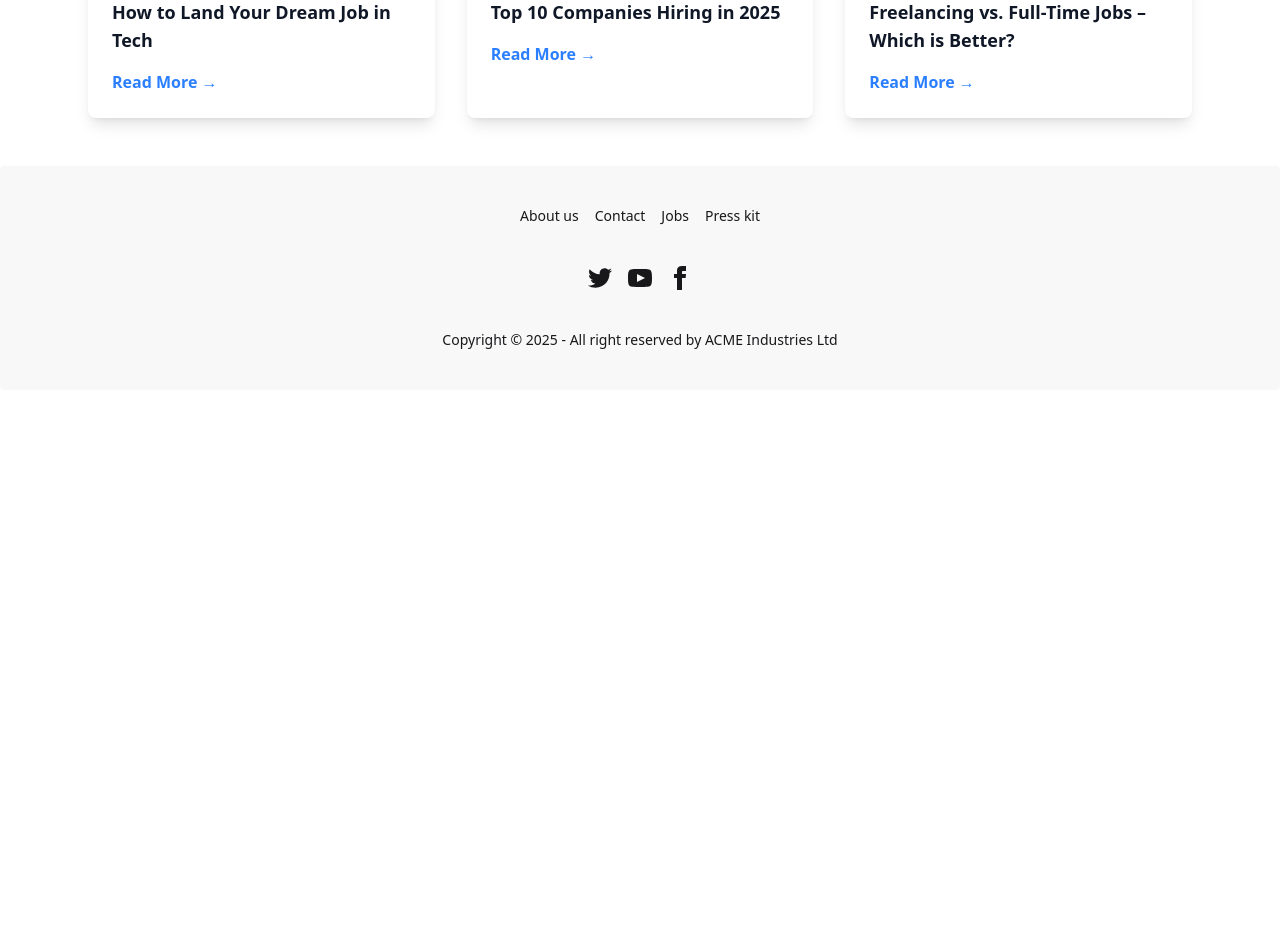
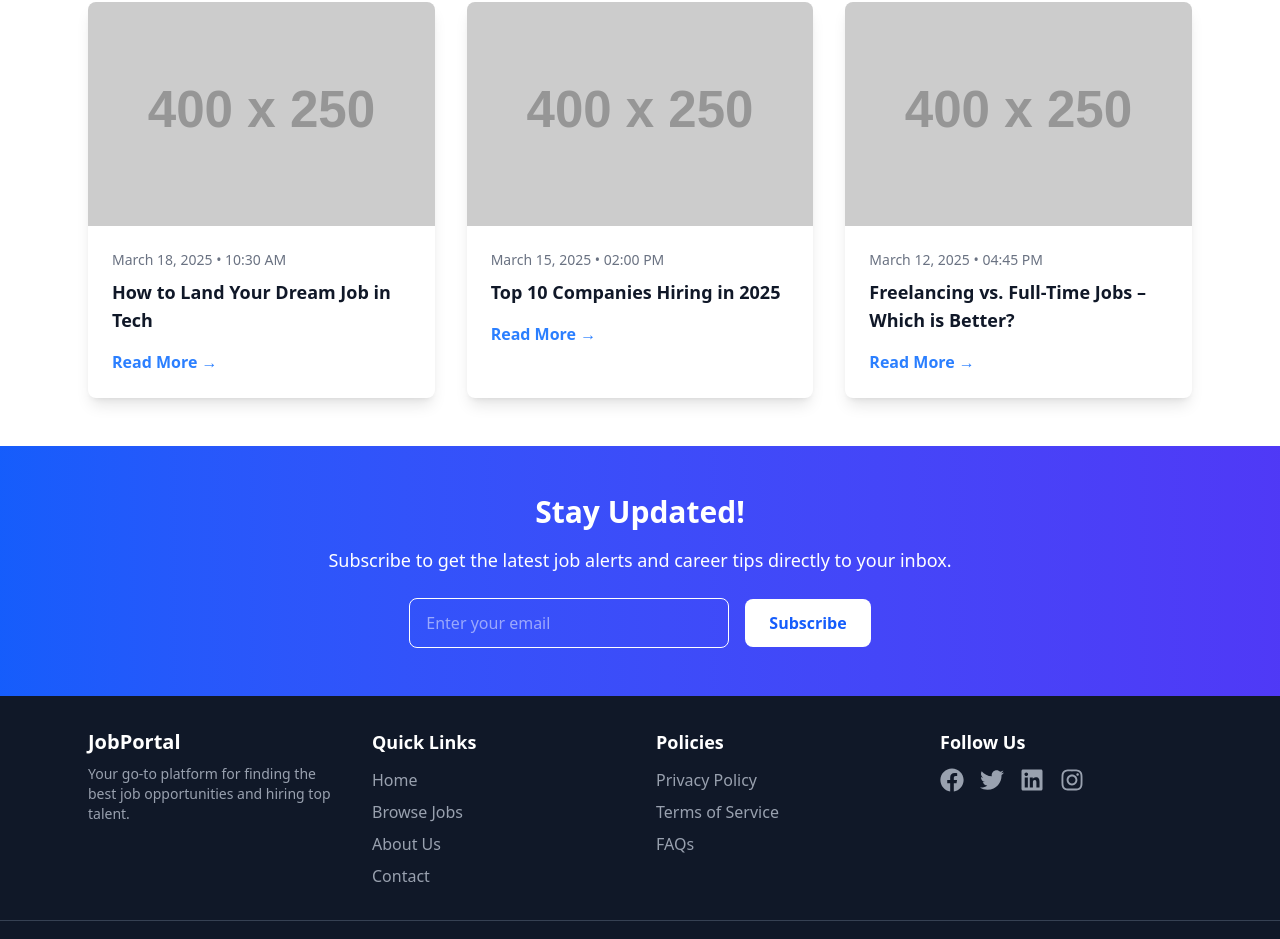
Before and after one commit to Nadimmo/Job-Portal-Client-side-, a React (Vite) app: page / in a window 1280 px wide. Shown: the part 3836-4775 px from the top of the page. Before the commit the page ends 4226 px from the top, so only its background shows below. Built offline with nearby package versions, Linux system fonts and the light colour scheme.

Commit message:
added CTA , newslettersignup and update footer

```diff
--- /dev/null
+++ b/src/Components/CTAForEmployers/CTAForEmployers.jsx
@@ -0,0 +1,22 @@
+import React from "react";
+
+const CTAForEmployers = () => {
+  return (
+    <section className="py-12 bg-gradient-to-r from-blue-600 to-indigo-600 text-white text-center">
+      <div className="max-w-4xl mx-auto px-6">
+        <h2 className="text-3xl font-bold mb-4">Hire Top Talent Today!</h2>
+        <p className="text-lg mb-6">
+          Post a job and connect with thousands of skilled professionals ready to join your team.
+        </p>
+        <a
+          href="/post-job"
+          className="bg-white text-blue-600 font-semibold py-3 px-6 rounded-full text-lg transition duration-300 hover:bg-gray-200 hover:text-blue-700"
+        >
+          Post a Job
+        </a>
+      </div>
+    </section>
+  );
+};
+
+export default CTAForEmployers;
--- a/src/Components/Footer/Footer.jsx
+++ b/src/Components/Footer/Footer.jsx
@@ -1,56 +1,57 @@
-import React from 'react'
+import React from "react";
+import { FaFacebook, FaTwitter, FaLinkedin, FaInstagram } from "react-icons/fa";
 
 const Footer = () => {
     return (
-        <footer className="footer footer-horizontal footer-center bg-base-200 text-base-content rounded p-10">
-            <nav className="grid grid-flow-col gap-4">
-                <a className="link link-hover">About us</a>
-                <a className="link link-hover">Contact</a>
-                <a className="link link-hover">Jobs</a>
-                <a className="link link-hover">Press kit</a>
-            </nav>
-            <nav>
-                <div className="grid grid-flow-col gap-4">
-                    <a>
-                        <svg
-                            xmlns="http://www.w3.org/2000/svg"
-                            width="24"
-                            height="24"
-                            viewBox="0 0 24 24"
-                            className="fill-current">
-                            <path
-                                d="M24 4.557c-.883.392-1.832.656-2.828.775 1.017-.609 1.798-1.574 2.165-2.724-.951.564-2.005.974-3.127 1.195-.897-.957-2.178-1.555-3.594-1.555-3.179 0-5.515 2.966-4.797 6.045-4.091-.205-7.719-2.165-10.148-5.144-1.29 2.213-.669 5.108 1.523 6.574-.806-.026-1.566-.247-2.229-.616-.054 2.281 1.581 4.415 3.949 4.89-.693.188-1.452.232-2.224.084.626 1.956 2.444 3.379 4.6 3.419-2.07 1.623-4.678 2.348-7.29 2.04 2.179 1.397 4.768 2.212 7.548 2.212 9.142 0 14.307-7.721 13.995-14.646.962-.695 1.797-1.562 2.457-2.549z"></path>
-                        </svg>
-                    </a>
-                    <a>
-                        <svg
-                            xmlns="http://www.w3.org/2000/svg"
-                            width="24"
-                            height="24"
-                            viewBox="0 0 24 24"
-                            className="fill-current">
-                            <path
-                                d="M19.615 3.184c-3.604-.246-11.631-.245-15.23 0-3.897.266-4.356 2.62-4.385 8.816.029 6.185.484 8.549 4.385 8.816 3.6.245 11.626.246 15.23 0 3.897-.266 4.356-2.62 4.385-8.816-.029-6.185-.484-8.549-4.385-8.816zm-10.615 12.816v-8l8 3.993-8 4.007z"></path>
-                        </svg>
-                    </a>
-                    <a>
-                        <svg
-                            xmlns="http://www.w3.org/2000/svg"
-                            width="24"
-                            height="24"
-                            viewBox="0 0 24 24"
-                            className="fill-current">
-                            <path
-                                d="M9 8h-3v4h3v12h5v-12h3.642l.358-4h-4v-1.667c0-.955.192-1.333 1.115-1.333h2.885v-5h-3.808c-3.596 0-5.192 1.583-5.192 4.615v3.385z"></path>
-                        </svg>
-                    </a>
+        <footer className="bg-gray-900 text-white py-8 ">
+            <div className="max-w-6xl mx-auto px-6 grid grid-cols-1 sm:grid-cols-2 md:grid-cols-4 gap-8">
+                {/* Section 1: Logo & Description */}
+                <div>
+                    <h2 className="text-xl font-bold">JobPortal</h2>
+                    <p className="text-sm text-gray-400 mt-2">
+                        Your go-to platform for finding the best job opportunities and hiring top talent.
+                    </p>
                 </div>
-            </nav>
-            <aside>
-                <p>Copyright © {new Date().getFullYear()} - All right reserved by ACME Industries Ltd</p>
-            </aside>
+
+                {/* Section 2: Quick Links */}
+                <div>
+                    <h3 className="text-lg font-semibold mb-3">Quick Links</h3>
+                    <ul className="space-y-2 text-gray-400">
+                        <li><a href="/" className="hover:text-blue-400">Home</a></li>
+                        <li><a href="/jobs" className="hover:text-blue-400">Browse Jobs</a></li>
+                        <li><a href="/about" className="hover:text-blue-400">About Us</a></li>
+                        <li><a href="/contact" className="hover:text-blue-400">Contact</a></li>
+                    </ul>
+                </div>
+
+                {/* Section 3: Policies */}
+                <div>
+                    <h3 className="text-lg font-semibold mb-3">Policies</h3>
+                    <ul className="space-y-2 text-gray-400">
+                        <li><a href="/privacy-policy" className="hover:text-blue-400">Privacy Policy</a></li>
+                        <li><a href="/terms" className="hover:text-blue-400">Terms of Service</a></li>
+                        <li><a href="/faq" className="hover:text-blue-400">FAQs</a></li>
+                    </ul>
+                </div>
+
+                {/* Section 4: Social Media */}
+                <div>
+                    <h3 className="text-lg font-semibold mb-3">Follow Us</h3>
+                    <div className="flex space-x-4">
+                        <a href="#" className="text-gray-400 hover:text-blue-400"><FaFacebook size={24} /></a>
+                        <a href="#" className="text-gray-400 hover:text-blue-400"><FaTwitter size={24} /></a>
+                        <a href="#" className="text-gray-400 hover:text-blue-400"><FaLinkedin size={24} /></a>
+                        <a href="#" className="text-gray-400 hover:text-blue-400"><FaInstagram size={24} /></a>
+                    </div>
+                </div>
+            </div>
+
+            {/* Copyright Section */}
+            <div className="text-center text-gray-500 text-sm mt-8 border-t border-gray-700 pt-4">
+                © {new Date().getFullYear()} JobPortal. All rights reserved.
+            </div>
         </footer>
-    )
-}
+    );
+};
 
-export default Footer
+export default Footer;
--- a/src/Components/HowItWorks/HowItWorks.jsx
+++ b/src/Components/HowItWorks/HowItWorks.jsx
@@ -29,6 +29,9 @@ const HowItWorks = () => {
     <section className="py-12 bg-white">
       <div className="max-w-5xl mx-auto text-center">
         <h2 className="text-3xl font-bold text-gray-800 mb-6">How It Works</h2>
+        <p className="text-lg text-gray-600 mb-6">
+          Get started in 4 simple steps.
+        </p>
         <div className="grid grid-cols-1 sm:grid-cols-2 md:grid-cols-4 gap-8">
           {steps.map((step, index) => (
             <div
--- /dev/null
+++ b/src/Components/NewsletterSignup/NewsletterSignup.jsx
@@ -0,0 +1,40 @@
+import React, { useState } from "react";
+
+const NewsletterSignup = () => {
+  const [email, setEmail] = useState("");
+
+  const handleSubscribe = (e) => {
+    e.preventDefault();
+    alert(`Subscribed successfully with ${email}`);
+    setEmail(""); // Clear input after submission
+  };
+
+  return (
+    <section className="py-12  bg-gradient-to-r from-blue-600 to-indigo-600 text-white text-center">
+      <div className="max-w-3xl mx-auto px-6">
+        <h2 className="text-3xl font-bold  mb-4">Stay Updated!</h2>
+        <p className="text-lg  mb-6">
+          Subscribe to get the latest job alerts and career tips directly to your inbox.
+        </p>
+        <form onSubmit={handleSubscribe} className="flex flex-col sm:flex-row justify-center items-center gap-4">
+          <input
+            type="email"
+            placeholder="Enter your email"
+            value={email}
+            onChange={(e) => setEmail(e.target.value)}
+            required
+            className="w-full sm:w-80 px-4 py-3 border rounded-lg focus:outline-none focus:ring-2 focus:ring-blue-500"
+          />
+          <button
+            type="submit"
+            className="bg-white text-blue-600 font-semibold py-3 px-6 rounded-lg transition duration-300 hover:bg-gray-200 cursor-pointer hover:text-black"
+          >
+            Subscribe
+          </button>
+        </form>
+      </div>
+    </section>
+  );
+};
+
+export default NewsletterSignup;
--- a/src/Page/Home/Home.jsx
+++ b/src/Page/Home/Home.jsx
@@ -6,6 +6,8 @@ import Company from '../../Components/Company/Company'
 import LatestBlog from '../../Components/LatestBlog/LatestBlog'
 import Testimonials from '../../Components/Testimonials/Testimonials'
 import HowItWorks from '../../Components/HowItWorks/HowItWorks'
+import CTAForEmployers from '../../Components/CTAForEmployers/CTAForEmployers'
+import NewsletterSignup from '../../Components/NewsletterSignup/NewsletterSignup'
 
 const Home = () => {
   return (
@@ -15,8 +17,10 @@ const Home = () => {
       <PopularCategories/>
       <Company/>
       <HowItWorks/>
+      <CTAForEmployers/>
       <Testimonials/>
       <LatestBlog/>
+      <NewsletterSignup/>
     </div>
   )
 }
```
